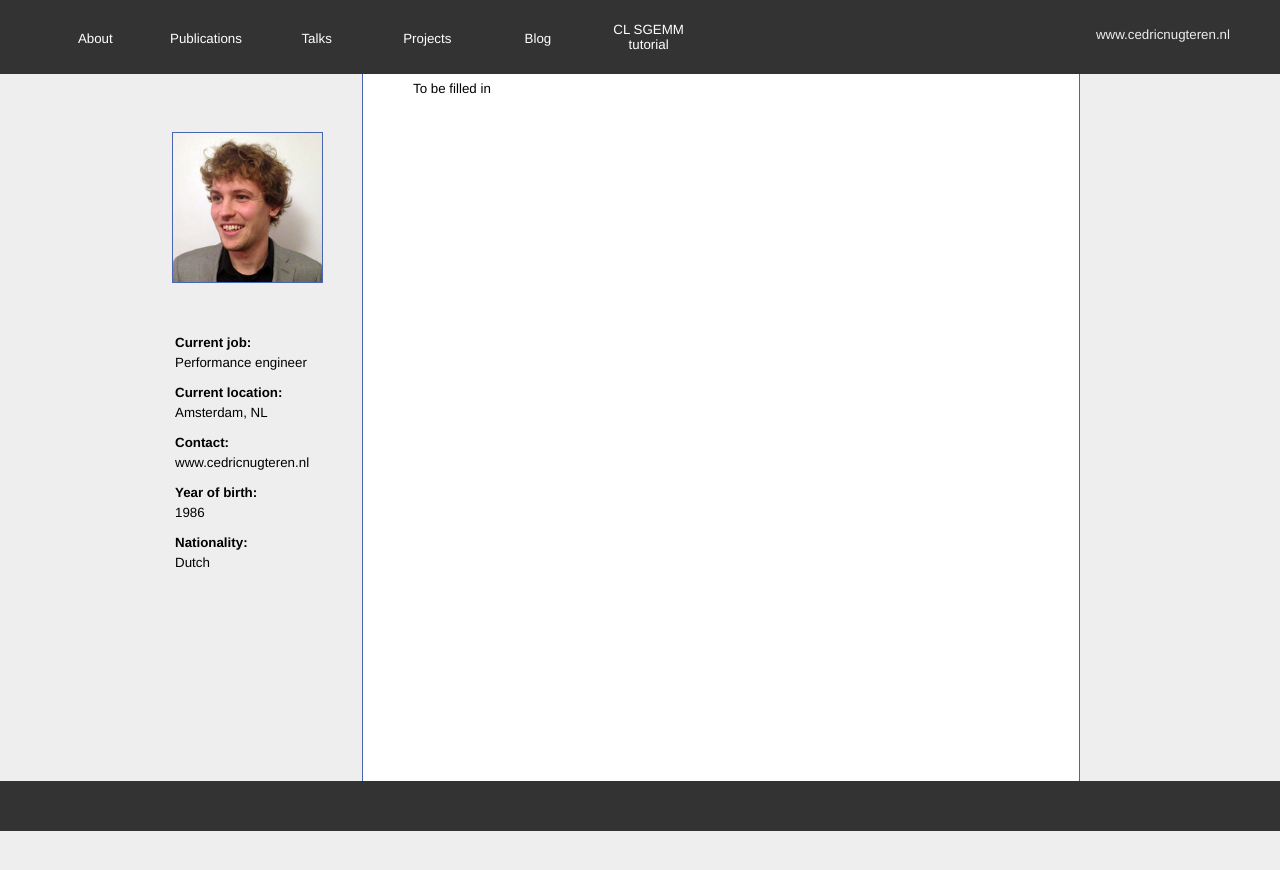
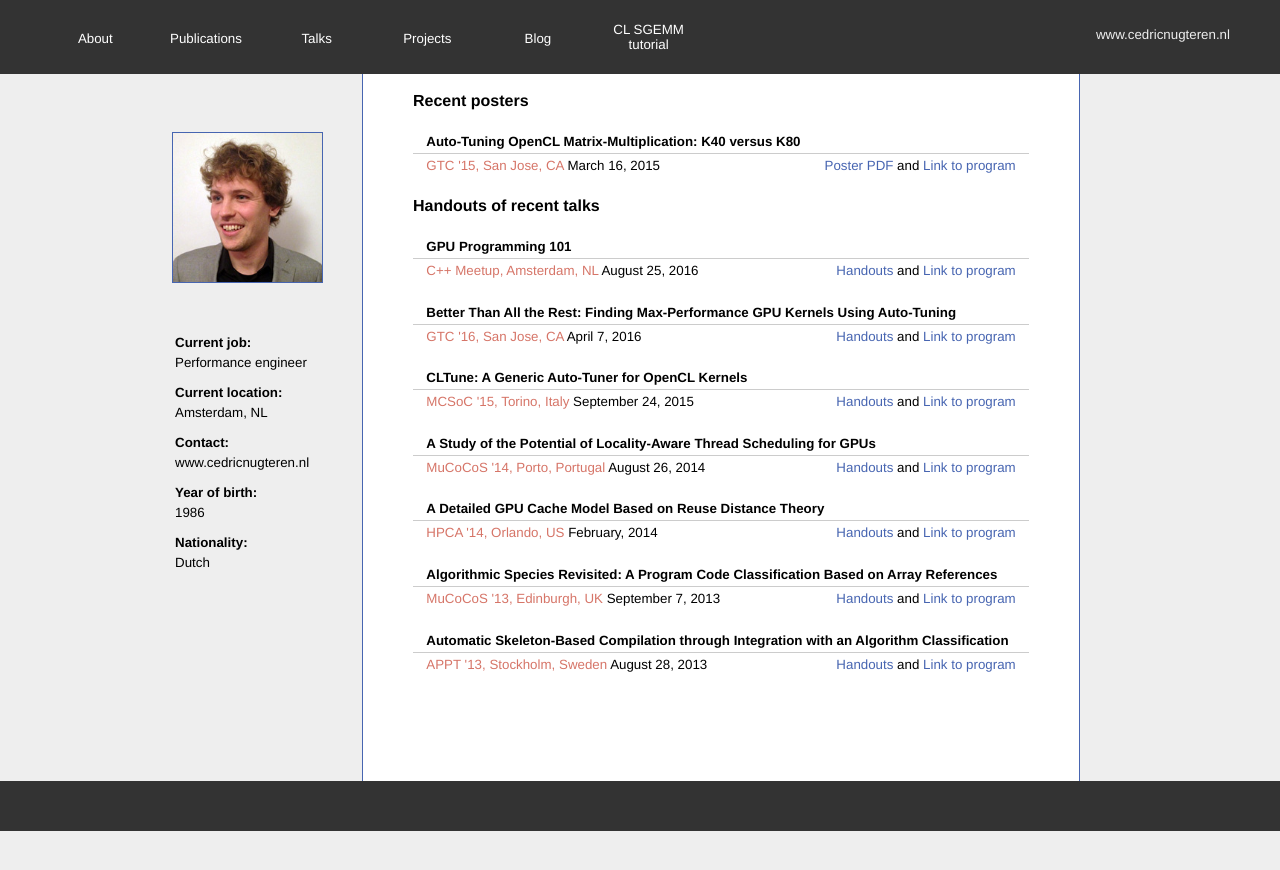
Before and after one commit to kodonnell/cnugteren.github.io, a Jekyll site: the page built from talks.html, in a window 1280 px wide. Shown: the top 870 px of the page. Built offline with Jekyll 4.4.1, drawn with Linux system fonts in a browser that asks for light colours.

Commit message:
Added the projects and talks pages

```diff
--- /dev/null
+++ b/_includes/talk.html
@@ -0,0 +1,22 @@
+<div id="list">
+	<div id="list_header">
+		{{ include.name }}
+	</div>
+	<div id="list_box">
+		<span id="list_red">{{ include.location }}</span>
+		<span id="list_first">{{ include.date }}</span>
+		{% if include.link != "" %}
+			<span id="list_right"><a href={{ include.link }}>Link to program</a></span>
+		{% endif %}
+		{% if include.pdf != "" and include.link != "" %}
+			<span id="list_right">&nbsp;and&nbsp;</span>
+		{% endif %}
+		{% if include.pdf != "" %}
+			{% if include.poster == "yes" %}
+				<span id="list_right"><a href={{ include.pdf }}>Poster PDF</a></span>
+			{% else %}
+				<span id="list_right"><a href={{ include.pdf }}>Handouts</a></span>
+			{% endif %}
+		{% endif %}
+	</div>
+</div>
--- a/projects.html
+++ b/projects.html
@@ -4,4 +4,28 @@ title: Cedric Nugteren | Projects
 current: 3
 ---
 
-To be filled in
+<h1>CLBlast: The tuned OpenCL BLAS library</h1>
+
+<div class="text">
+	CLBlast is a modern, lightweight, performant and tunable OpenCL BLAS library written in C++11. It is designed to leverage the full performance potential of a wide variety of OpenCL devices from different vendors, including desktop and laptop GPUs, embedded GPUs, and other accelerators. CLBlast implements BLAS routines: basic linear algebra subprograms operating on vectors and matrices.
+	<br/><br/>
+	View on <a href=https://github.com/CNugteren/CLBlast>CLBlast on GitHub</a>.
+</div>
+
+<h1>CLCudaAPI: A portable CUDA/OpenCL high-level API</h1>
+
+<div class="text">
+	CLCudaAPI provides a C++ interface to the OpenCL API and/or CUDA API. This interface is high-level: all the details of setting up an OpenCL platform and device are handled automatically, as well as for example OpenCL and CUDA memory management. A similar high-level API is also provided by Khronos's cl.hpp, so why would someone use CLCudaAPI instead? The main reason is portability: CLCudaAPI provides two header files which both implement the exact same API, but with a different back-end. This allows porting between OpenCL and CUDA by simply changing the header file!
+	<br/><br/>
+	View on <a href=https://github.com/CNugteren/CLCudaAPI>CLCudaAPI on GitHub</a>.
+</div>
+
+<h1>CLTune: Automatic OpenCL kernel tuning</h1>
+
+<div class="text">
+	CLTune is a C++ library which can be used to automatically tune your OpenCL kernels. The only thing you'll need to provide is a tuneable kernel and a list of allowed parameters and values.
+	<br/><br/>
+	For example, if you would perform loop unrolling or local memory tiling through a pre-processor define, just remove the define from your kernel code, pass the kernel to CLTune and tell it what the name of your parameter(s) are and what values you want to try. CLTune will take care of the rest: it will iterate over all possible permutations, test them, and report the best combination.
+	<br/><br/>
+	View on <a href=https://github.com/CNugteren/cltune>CLTune on GitHub</a>.
+</div>
--- a/talks.html
+++ b/talks.html
@@ -4,4 +4,16 @@ title: Cedric Nugteren | Talks
 current: 2
 ---
 
-To be filled in
+<h1>Recent posters</h1>
+
+{% include talk.html name = "Auto-Tuning OpenCL Matrix-Multiplication: K40 versus K80" location = "GTC '15, San Jose, CA" date = "March 16, 2015" pdf = "poster2015.pdf" link = "http://registration.gputechconf.com/quicklink/cQ2Ecjo" poster = "yes" variable-param=page.variable %}
+
+<h1>Handouts of recent talks</h1>
+
+{% include talk.html name = "GPU Programming 101" location = "C++ Meetup, Amsterdam, NL" date = "August 25, 2016" pdf = "downloads/GPU101_handouts.pdf" link = "https://www.meetup.com/The-Dutch-Cpp-Group/events/232967866/" poster = "no" variable-param=page.variable %}
+{% include talk.html name = "Better Than All the Rest: Finding Max-Performance GPU Kernels Using Auto-Tuning" location = "GTC '16, San Jose, CA" date = "April 7, 2016" pdf = "downloads/handouts2016a.pdf" link = "http://registration.gputechconf.com/quicklink/hrqlJke" poster = "no" variable-param=page.variable %}
+{% include talk.html name = "CLTune: A Generic Auto-Tuner for OpenCL Kernels" location = "MCSoC '15, Torino, Italy" date = "September 24, 2015" pdf = "downloads/handouts2015a.pdf" link = "http://mcsoc-forum.org/2015/?page_id=22" poster = "no" variable-param=page.variable %}
+{% include talk.html name = "A Study of the Potential of Locality-Aware Thread Scheduling for GPUs" location = "MuCoCoS '14, Porto, Portugal" date = "August 26, 2014" pdf = "downloads/handouts2014b.pdf" link = "http://www.univie.ac.at/mucocos2014/program" poster = "no" variable-param=page.variable %}
+{% include talk.html name = "A Detailed GPU Cache Model Based on Reuse Distance Theory" location = "HPCA '14, Orlando, US" date = "February, 2014" pdf = "downloads/handouts2014a.pdf" link = "http://hpca20.ece.ufl.edu/program.html" poster = "no" variable-param=page.variable %}
+{% include talk.html name = "Algorithmic Species Revisited: A Program Code Classification Based on Array References" location = "MuCoCoS '13, Edinburgh, UK" date = "September 7, 2013" pdf = "downloads/handouts2013b.pdf" link = "http://www.ida.liu.se/conferences/mucocos2013/program.shtml" poster = "no" variable-param=page.variable %}
+{% include talk.html name = "Automatic Skeleton-Based Compilation through Integration with an Algorithm Classification" location = "APPT '13, Stockholm, Sweden" date = "August 28, 2013" pdf = "downloads/handouts2013a.pdf" link = "http://appt2013.tcarch.org/about.asp?bid=9&id=70" poster = "no" variable-param=page.variable %}
```
